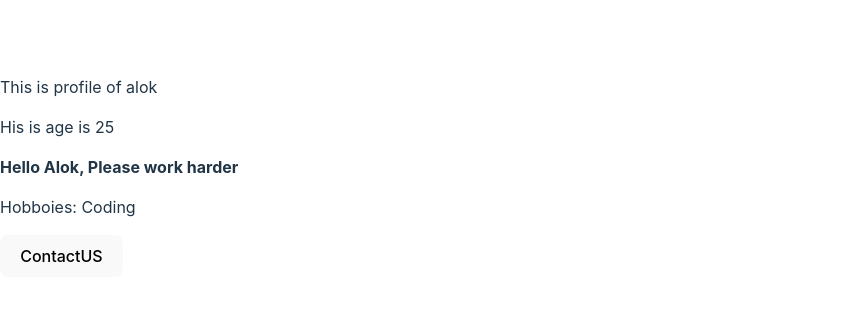
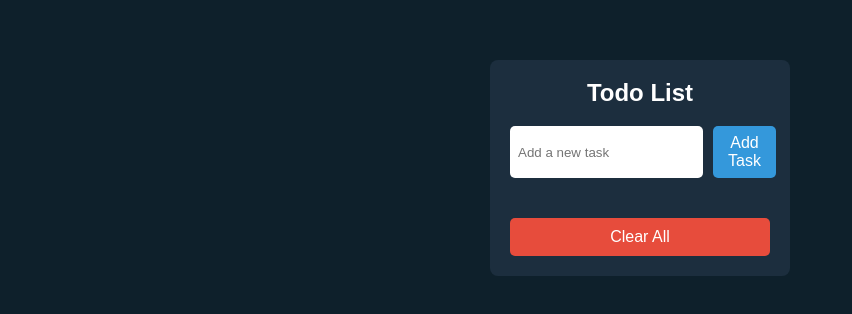
Before and after one commit to warrioralok/Profile, a React (Vite) app in the folder vite-project/: page / in a window 1280 px wide. Shown: the part 232-546 px from the top of the page, without its empty margins (0-852 px from the left). Built offline with nearby package versions, Linux system fonts and the light colour scheme.

Commit message:
todo list

```diff
--- a/vite-project/src/App.jsx
+++ b/vite-project/src/App.jsx
@@ -1,9 +1,12 @@
-import Profile from "./Profile"
+import Todo from "./component/Project/Todo"
+
+// import Profile from "./Profile"
 function App() {
 
   return (
     <>
-      <Profile/>
+      {/* <Profile/> */}
+      <Todo/>
     </>
   )
 }
--- /dev/null
+++ b/vite-project/src/component/Project/Todo.css
@@ -0,0 +1,109 @@
+* {
+    margin: 0;
+    padding: 0;
+    box-sizing: border-box;
+    font-family: Arial, sans-serif;
+}
+
+body {
+    display: flex;
+    justify-content: center;
+    align-items: center;
+    height: 100vh;
+    background-color: #0e202b;
+}
+
+.todo-app {
+    width: 300px;
+    background-color: #1c2e3e;
+    padding: 20px;
+    border-radius: 8px;
+    text-align: center;
+    color: #fff;
+}
+
+h1 {
+    font-size: 24px;
+    margin-bottom: 10px;
+}
+
+.current-time {
+    font-size: 14px;
+    margin-bottom: 20px;
+}
+
+.input-container {
+    display: flex;
+    justify-content: space-between;
+    margin-bottom: 20px;
+}
+
+.input-container input {
+    flex: 1;
+    padding: 8px;
+    border: none;
+    border-radius: 5px;
+    margin-right: 10px;
+    outline: none;
+}
+
+.input-container button {
+    background-color: #3498db;
+    color: #fff;
+    border: none;
+    border-radius: 5px;
+    padding: 8px 15px;
+    cursor: pointer;
+}
+
+.task-list {
+    display: flex;
+    flex-direction: column;
+    gap: 10px;
+    margin-bottom: 20px;
+}
+
+.task-item {
+    display: flex;
+    justify-content: space-between;
+    align-items: center;
+    background-color: #f4f4f4;
+    color: #333;
+    border-radius: 5px;
+    padding: 10px;
+}
+
+.task-item .task-text {
+    flex: 1;
+    text-align: left;
+    margin-right: 10px;
+}
+
+.task-item button {
+    border: none;
+    cursor: pointer;
+    font-size: 14px;
+    padding: 5px;
+    border-radius: 50%;
+}
+
+.complete-btn {
+    background-color: #2ecc71;
+    color: #fff;
+    margin-right: 5px;
+}
+
+.delete-btn {
+    background-color: #e74c3c;
+    color: #fff;
+}
+
+.clear-btn {
+    background-color: #e74c3c;
+    color: #fff;
+    border: none;
+    padding: 10px;
+    width: 100%;
+    border-radius: 5px;
+    cursor: pointer;
+}
--- /dev/null
+++ b/vite-project/src/component/Project/Todo.jsx
@@ -0,0 +1,53 @@
+import './Todo.css'
+import { useState } from 'react'
+
+const Todo = () =>{
+
+    const  [inputValue, setInputValue] = useState('');
+    const  [task, setTask] = useState([]);
+
+    const handleInputChange = (value) =>{
+        setInputValue(value);
+    }
+
+    const formSubmission = (e) =>{
+        e.preventDefault();
+        if (!inputValue) return; // check if input is not empty
+        if(task.includes(inputValue)) return;
+        setTask((prev) => [...prev, inputValue]);
+        setInputValue('');
+        console.log(task)
+    }
+
+    return(
+        <>
+        <form onSubmit={formSubmission}>
+            <div className="todo-app">
+                <h1>Todo List</h1>
+                <p className="current-time" id="currentTime"></p>
+
+            <div className="input-container">
+                <input type="text" value={inputValue} onChange={(e) => handleInputChange(e.target.value)} id="taskInput" placeholder="Add a new task" autoComplete='off'/>
+                <button>Add Task</button>
+            </div>
+
+            <div id="taskList" className="task-list">
+                {task.map((task,index) =>{
+                    return(
+                    <div className="task-item" key={index}>
+                            <span className="task-text">{task}</span>
+                            <button className="complete-btn">✔</button>
+                            <button className="delete-btn">✖</button>
+                    </div>
+                    )
+                })}
+            </div>
+
+            <button  className="clear-btn">Clear All</button>
+        </div>
+        </form>
+        </>
+    )
+}
+
+export default Todo;
```
